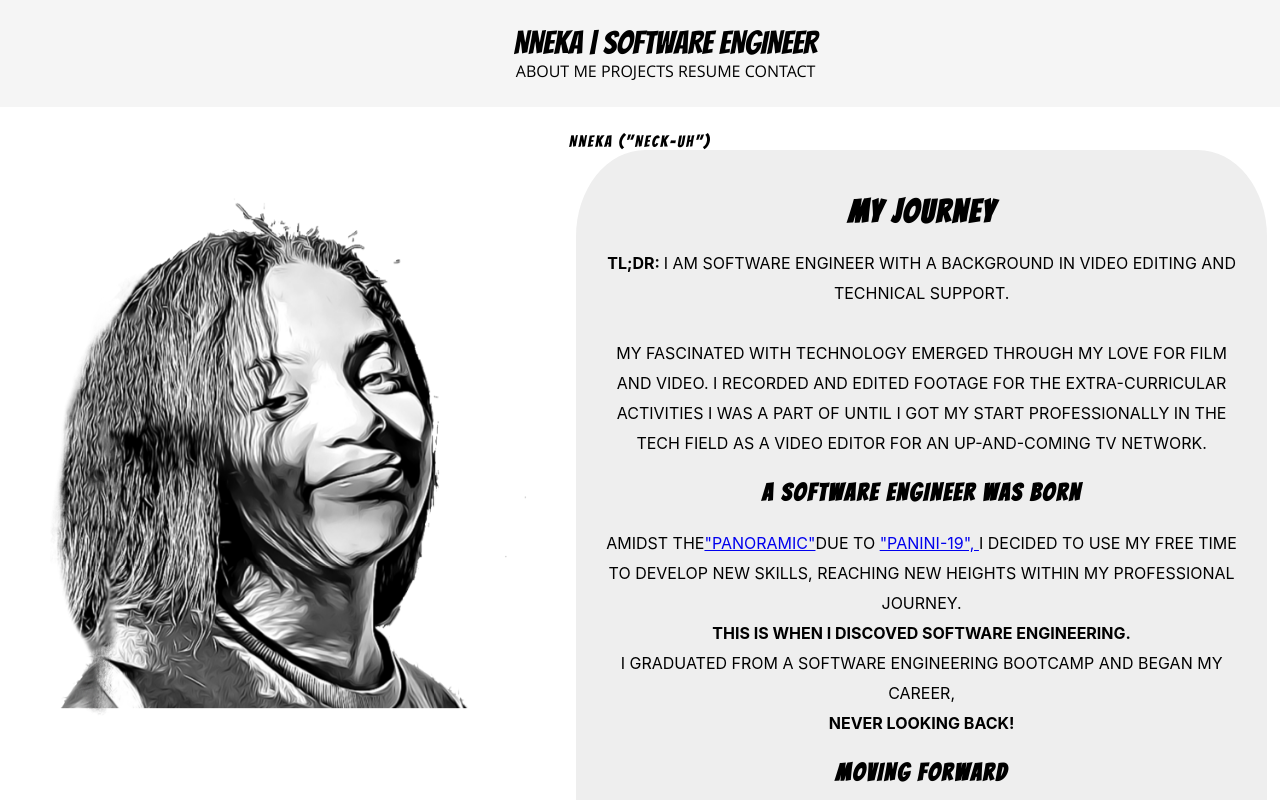
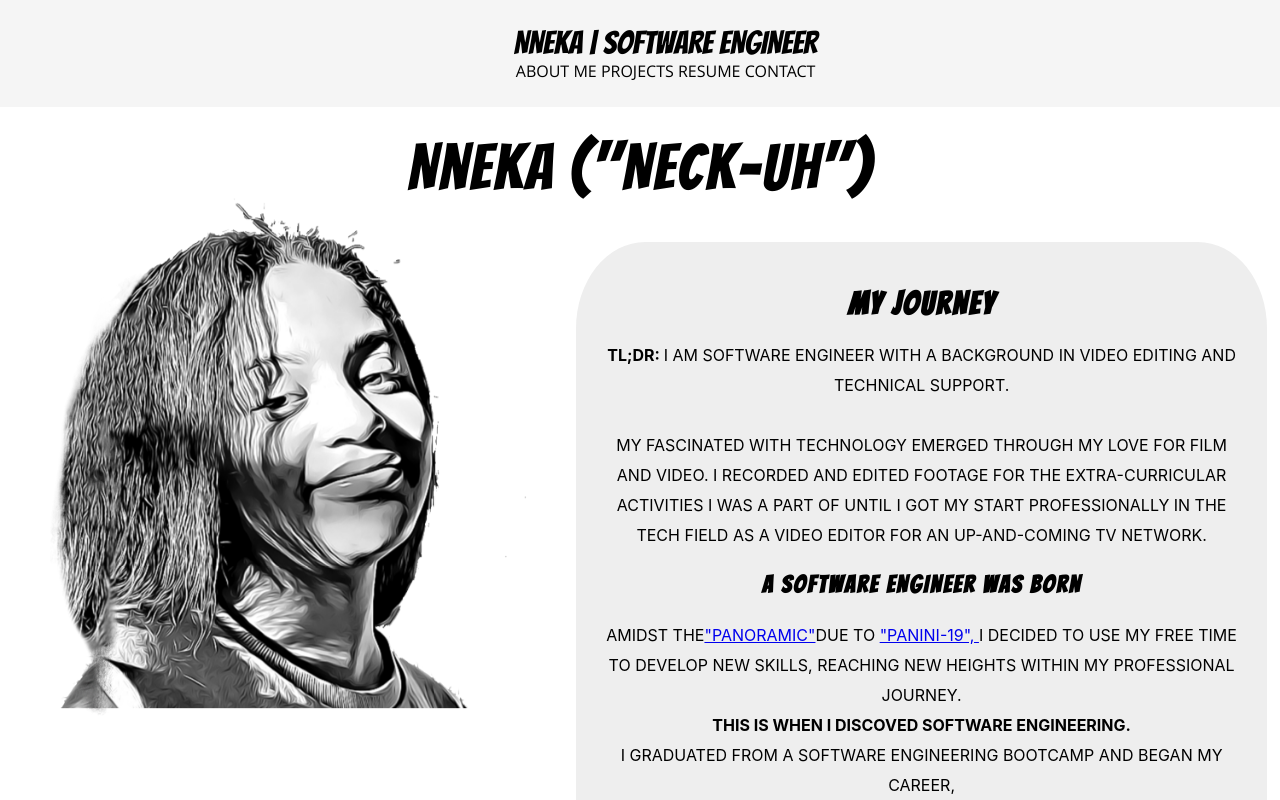
Before and after one commit to nnekauf/portfolio, a React (Create React App) app: page / in a window 1280 px wide. Shown: the top 800 px of the page. Built offline with nearby package versions, Linux system fonts and the light colour scheme.

Commit message:
adjusts size of name

```diff
--- a/src/components/AboutMe.js
+++ b/src/components/AboutMe.js
@@ -17,8 +17,8 @@ const AboutMe = () => {
 
             </div>
             <div id="aboutName" style={{zIndex: "2", textAlign: "center", position: "relative",
-                textAlign: "center", fontFamily: "Bangers", letterSpacing: "2px" }}> Nneka ("Neck-Uh")</div>
-
+                textAlign: "center", fontFamily: "Bangers", letterSpacing: "2px", fontSize: "4em" }}> Nneka ("Neck-Uh")</div>
+            <br/> <br/>
             <div id= "aboutText"
                 style={{zIndex: "2", left: "45%", position: "relative",
                 backgroundColor: "#eeeeee", maxWidth: "50%", maxHeight: "auto", textAlign: "center" }}>
```
